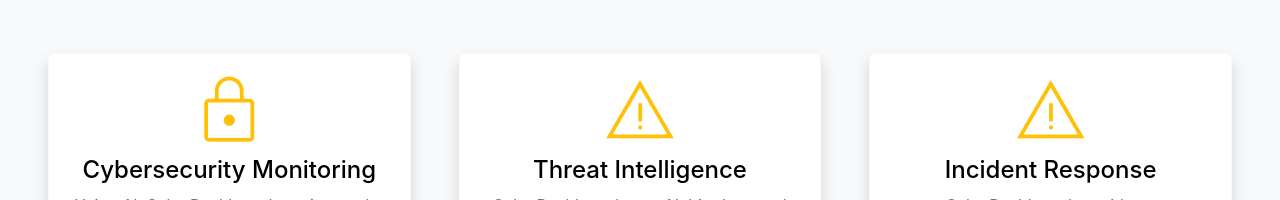
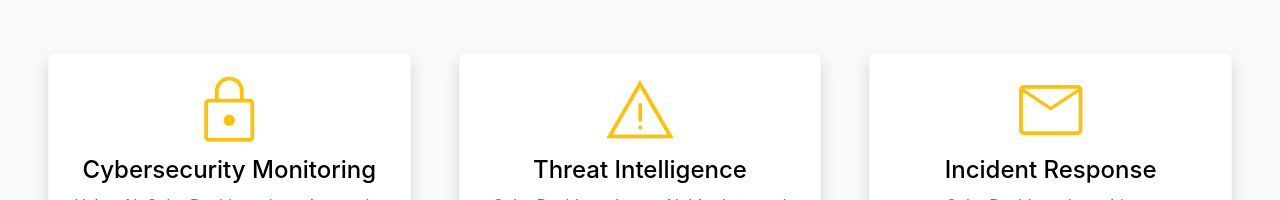
Before and after one commit to fenn96/pv-cybersecurity, a React (Create React App) app: page / in a window 1280 px wide. Shown: the part 545-745 px from the top of the page. Built offline with nearby package versions, Linux system fonts and the light colour scheme; what chartjs-plugin-streaming would draw is missing.

Commit message:
Changed Icon on Home Page

```diff
--- a/src/components/Home.js
+++ b/src/components/Home.js
@@ -62,7 +62,7 @@ const Home = () => {
           <div className='card border-light shadow'>
             <div className="card-body">
               <div className='text-center text-warning'>
-                <span className="material-symbols-outlined" style={{ fontSize: '5rem' }}>warning</span>
+                <span className="material-symbols-outlined" style={{ fontSize: '5rem' }}>email</span>
               </div>
               <h4 className="card-title text-center">Incident Response</h4>
               <p className="card-text text-center text-secondary">Solar Dashboard provides a comprehensive incident response plan for quick response to cyberattacks on solar panels.</p>
```
